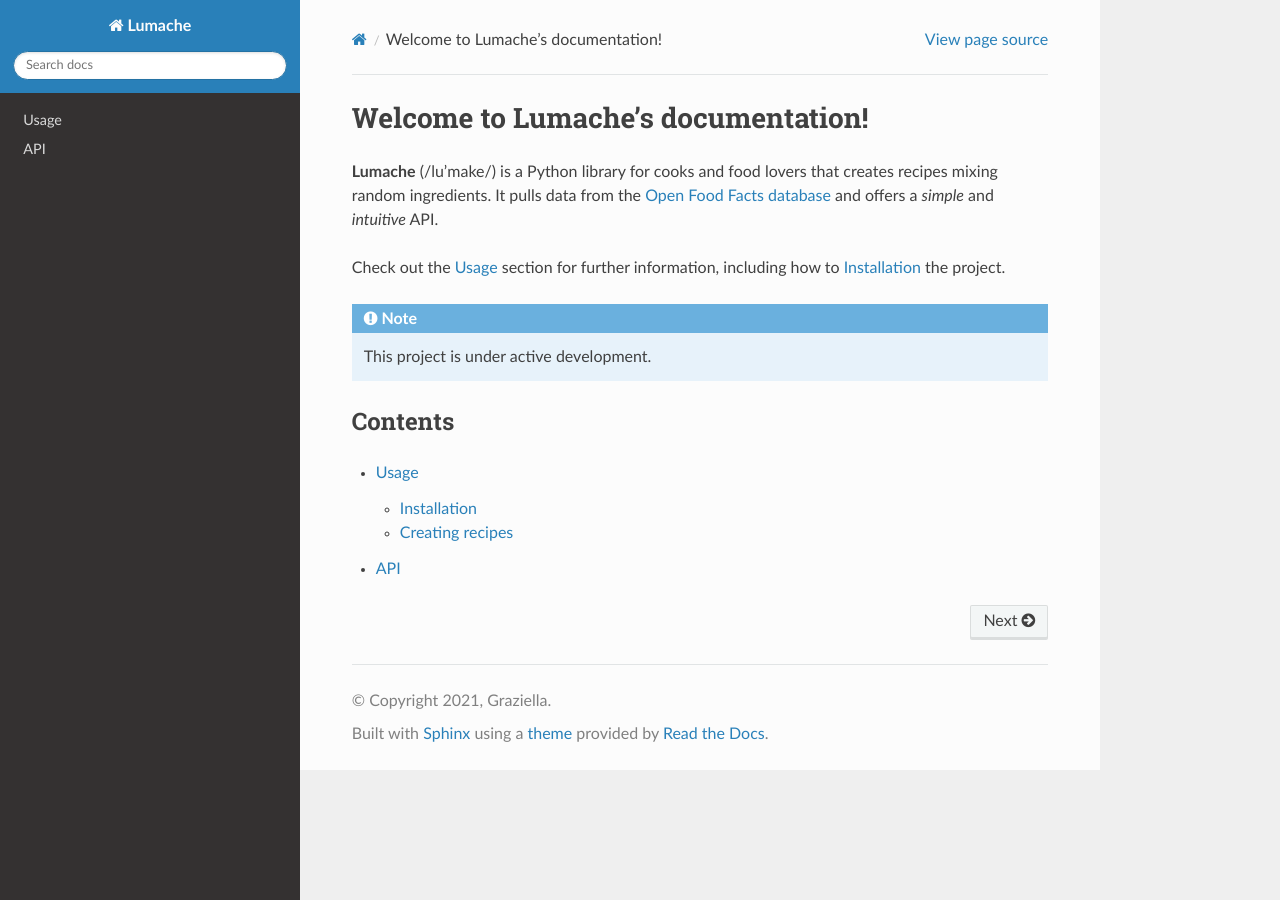
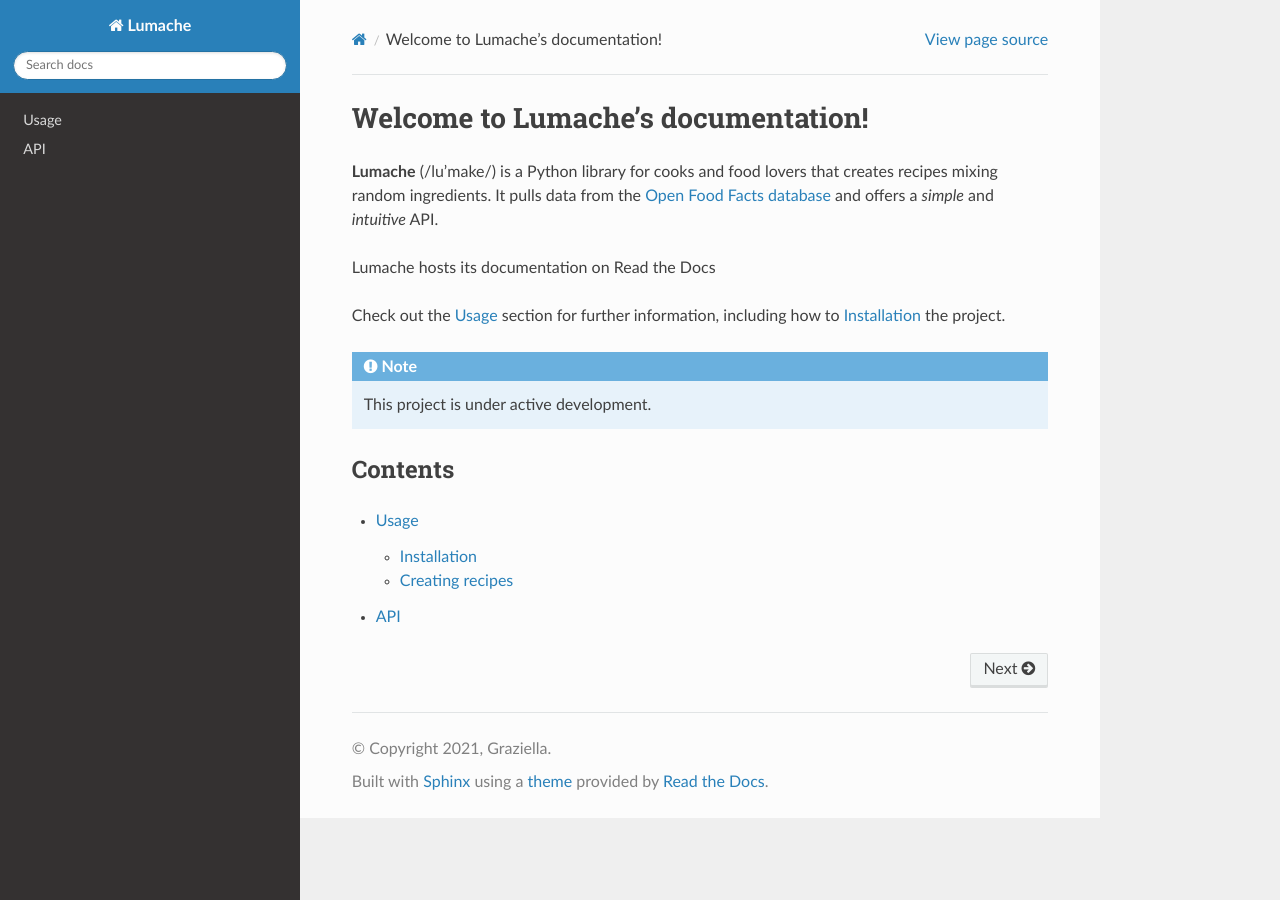
Before and after one commit to wijaflo/rtd-tutorial, a Sphinx documentation site: the page built from docs/source/index.rst, in a window 1280 px wide. Built offline with Sphinx 7.4.7 and the Read the Docs theme 3.1.0, drawn with Linux system fonts in a browser that asks for light colours.

Commit message:
Update index.rst

```diff
--- a/docs/source/index.rst
+++ b/docs/source/index.rst
@@ -5,6 +5,8 @@ Welcome to Lumache's documentation!
 that creates recipes mixing random ingredients.
 It pulls data from the `Open Food Facts database <https://world.openfoodfacts.org/>`_
 and offers a *simple* and *intuitive* API.
+
+Lumache hosts its documentation on Read the Docs
 
 Check out the :doc:`usage` section for further information, including
 how to :ref:`installation` the project.
```
